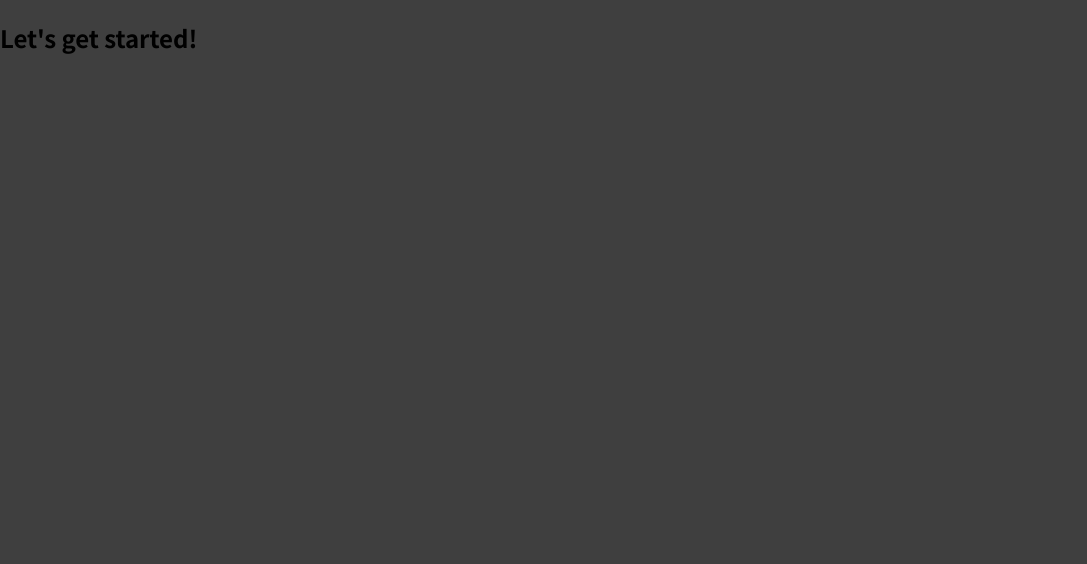
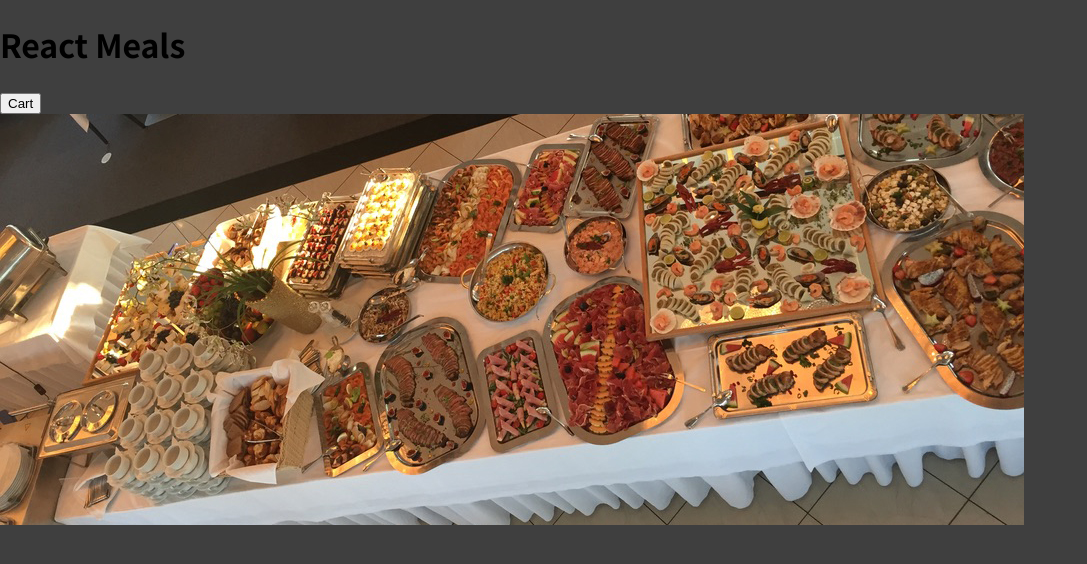
Before and after one commit to gopalmishra047/swiggy, a React (Create React App) app: page / in a window 1280 px wide. Shown: the top 564 px of the page, without its empty margins (0-1087 px from the left). Built offline with nearby package versions, Linux system fonts and the light colour scheme.

Commit message:
add header component

```diff
--- a/src/App.js
+++ b/src/App.js
@@ -1,7 +1,9 @@
+import Header from './components/Layout/Header';
+
 function App() {
   return (
     <div>
-      <h2>Let's get started!</h2>
+      <Header></Header>
     </div>
   );
 }
--- /dev/null
+++ b/src/components/Layout/Header.js
@@ -0,0 +1,18 @@
+import React from 'react';
+import mealsImage from '../../assets/meals.jpg';
+
+const Header = () => {
+  return (
+    <React.Fragment>
+      <header>
+        <h1>React Meals</h1>
+        <button>Cart</button>
+      </header>
+      <div>
+        <img src={mealsImage} alt='delecious meals'></img>
+      </div>
+    </React.Fragment>
+  );
+};
+
+export default Header;
```
Also changed, not shown: src/assets/meals.jpg (added), src/components/Layout/Header.module.css (added).
